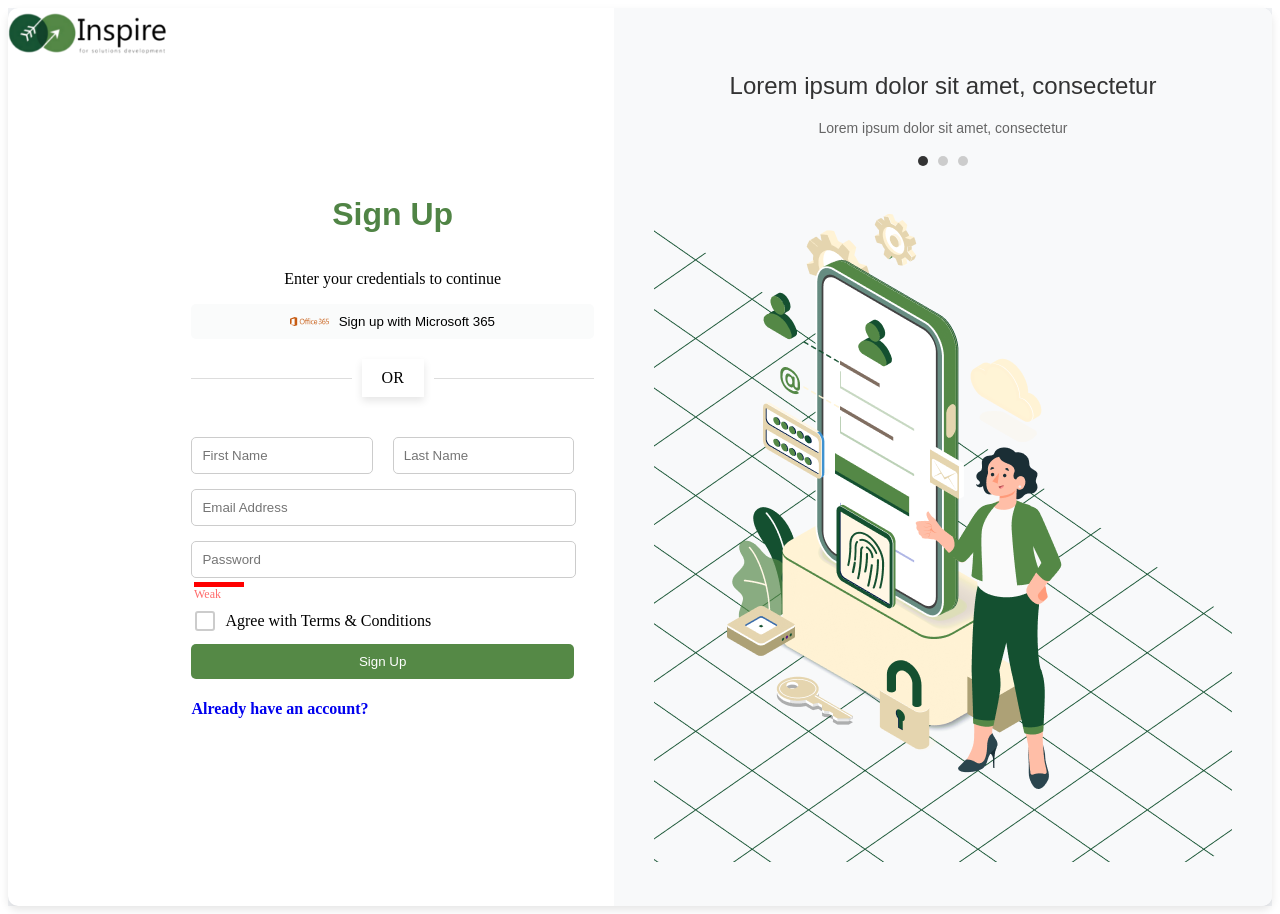
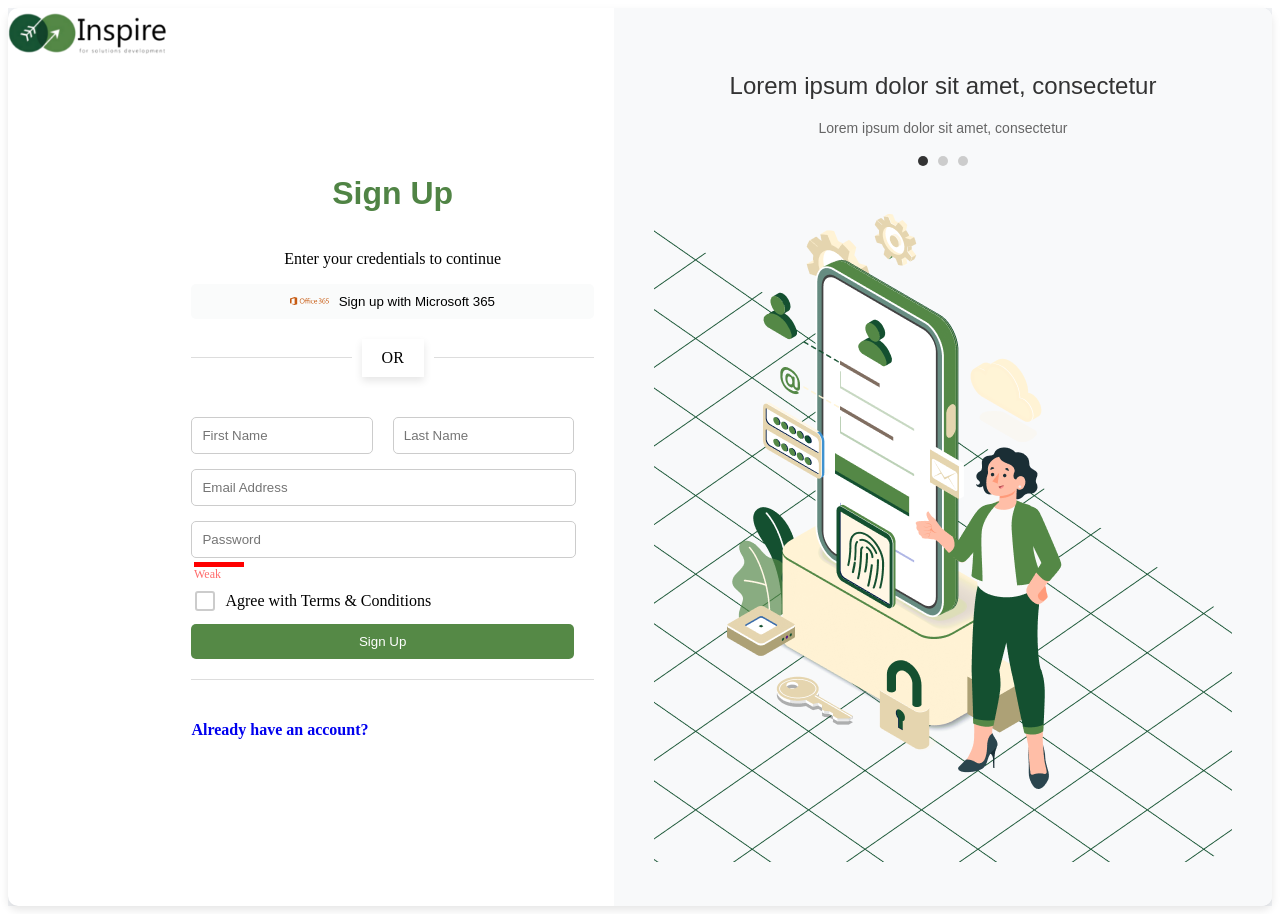
Before and after one commit to ALsaeed323/react_task, a React (Create React App) app: page / in a window 1280 px wide. Built offline with nearby package versions, Linux system fonts and the light colour scheme.

Commit message:
costamize  strength passwd

```diff
--- a/src/components/SignUpForm.js
+++ b/src/components/SignUpForm.js
@@ -130,6 +130,7 @@ function SignupForm(props) {
       <button type="submit" className="signup-btn">
         Sign Up
       </button>
+      <div className="or-divider"></div>
       <Link to="/signin" style={{ textDecoration: "none" }}>
         <h4>Already have an account?</h4>
       </Link>
--- a/src/components/SignupOption.css
+++ b/src/components/SignupOption.css
@@ -28,6 +28,12 @@
     margin: 20px 0;
 
   }
+  .or-divider {
+    display: flex;
+    align-items: center;
+    margin: 20px 0;
+
+  }
 
   .or-divider span {
     box-shadow: 0px 4px 8px rgba(0, 0, 0, 0.1);
@@ -46,6 +52,7 @@
     content: '';
     flex: 1;
     border-bottom: 1px solid #ddd;
+
   }
 
   .signup-option p {
```
